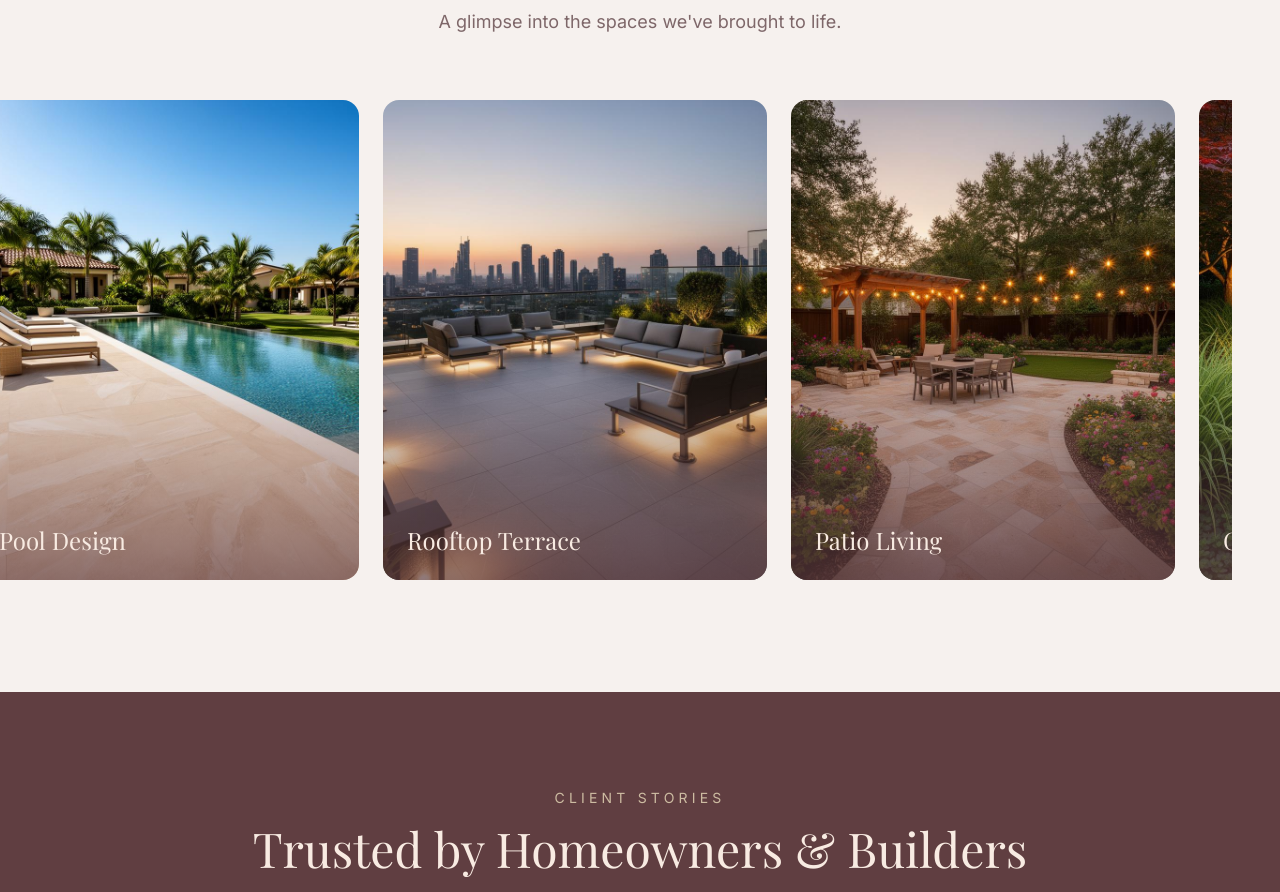
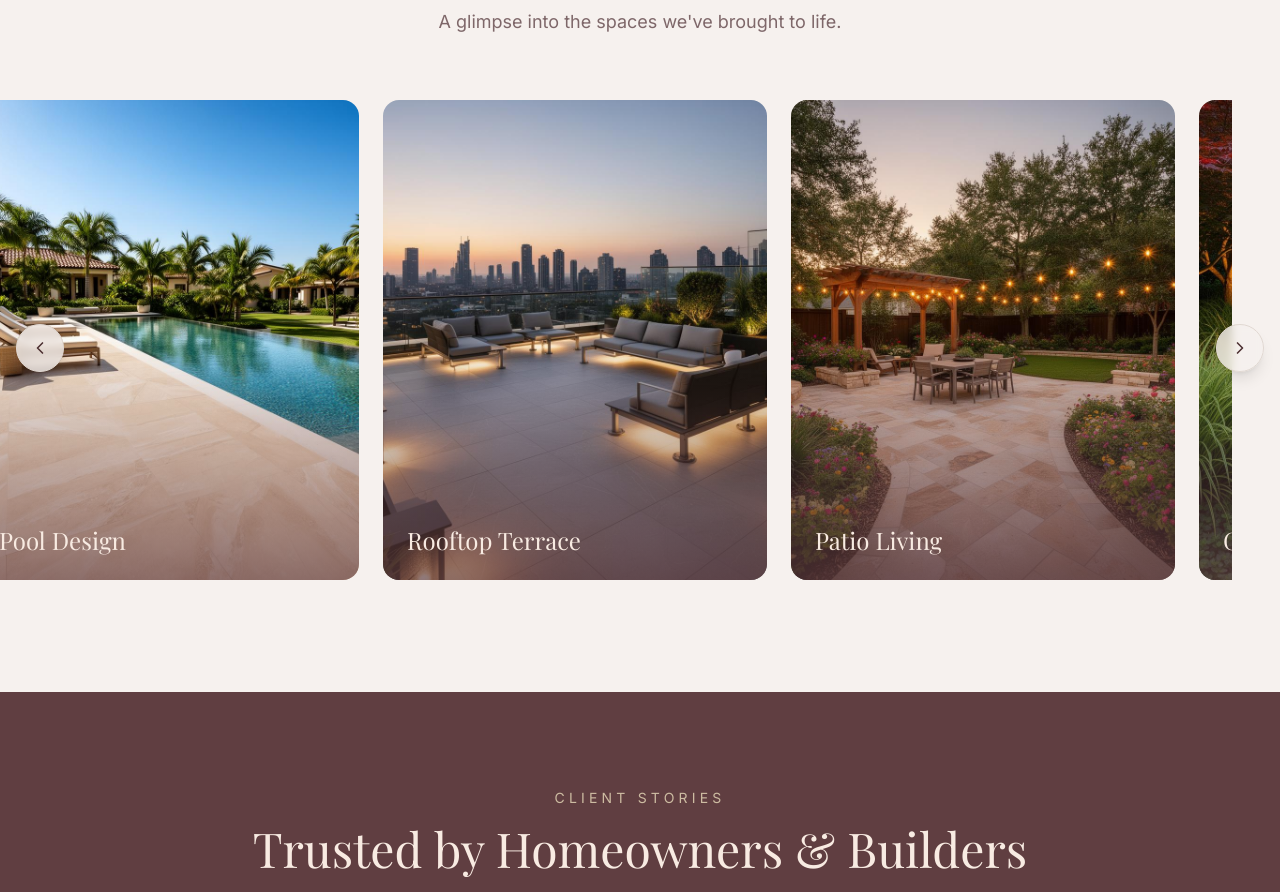
Before and after one commit to SamisDone/Atelier-De-Luca, a Next.js app: page / in a window 1280 px wide. Shown: the part 3442-4334 px from the top of the page. Built offline with nearby package versions, Linux system fonts and the light colour scheme.

Commit message:
Add carousel arrows
Co-authored-by: SamisDone <119945235+SamisDone@users.noreply.github.com>

```diff
--- a/src/components/VideoShowcase.tsx
+++ b/src/components/VideoShowcase.tsx
@@ -1,7 +1,8 @@
 "use client";
 
 import { motion, useScroll, useTransform } from "framer-motion";
-import { useRef } from "react";
+import { useRef, useCallback } from "react";
+import { ChevronLeft, ChevronRight } from "lucide-react";
 
 const showcaseImages = [
   { src: "/images/gallery-pool.jpg", label: "Pool Design" },
@@ -12,12 +13,24 @@ const showcaseImages = [
 
 const VideoShowcase = () => {
   const containerRef = useRef<HTMLDivElement>(null);
+  const stripRef = useRef<HTMLDivElement>(null);
+
   const { scrollYProgress } = useScroll({
     target: containerRef,
     offset: ["start end", "end start"],
   });
 
   const parallaxX = useTransform(scrollYProgress, [0, 1], ["0px", "-120px"]);
+
+  const scroll = useCallback((direction: "left" | "right") => {
+    if (!stripRef.current) return;
+    const cardWidth = stripRef.current.firstElementChild?.clientWidth ?? 400;
+    const scrollAmount = cardWidth + 24; // card width + gap
+    stripRef.current.scrollBy({
+      left: direction === "right" ? scrollAmount : -scrollAmount,
+      behavior: "smooth",
+    });
+  }, []);
 
   return (
     <section ref={containerRef} className="py-24 bg-background overflow-hidden">
@@ -41,9 +54,32 @@ const VideoShowcase = () => {
         </motion.div>
       </div>
 
+      {/* Carousel with arrow buttons */}
+      <div className="relative">
+        {/* Left arrow */}
+        <button
+          onClick={() => scroll("left")}
+          aria-label="Scroll left"
+          className="hidden md:flex absolute left-4 top-1/2 -translate-y-1/2 z-10 w-12 h-12 items-center justify-center rounded-full bg-background/80 backdrop-blur-sm border border-border text-foreground hover:bg-brand hover:text-primary-foreground hover:border-brand transition-all duration-300 shadow-lg"
+        >
+          <ChevronLeft className="w-5 h-5" />
+        </button>
+
+        {/* Right arrow */}
+        <button
+          onClick={() => scroll("right")}
+          aria-label="Scroll right"
+          className="hidden md:flex absolute right-4 top-1/2 -translate-y-1/2 z-10 w-12 h-12 items-center justify-center rounded-full bg-background/80 backdrop-blur-sm border border-border text-foreground hover:bg-brand hover:text-primary-foreground hover:border-brand transition-all duration-300 shadow-lg"
+        >
+          <ChevronRight className="w-5 h-5" />
+        </button>
+
         {/* Snap-scrollable image strip with subtle parallax */}
         <motion.div style={{ x: parallaxX }}>
-        <div className="flex gap-6 pl-6 pr-6 overflow-x-auto snap-x snap-mandatory scrollbar-hide pb-4">
+          <div
+            ref={stripRef}
+            className="flex gap-6 pl-6 pr-6 overflow-x-auto snap-x snap-mandatory scrollbar-hide pb-4"
+          >
             {showcaseImages.map((img, i) => (
               <motion.div
                 key={img.label}
@@ -67,6 +103,7 @@ const VideoShowcase = () => {
             ))}
           </div>
         </motion.div>
+      </div>
     </section>
   );
 };
```
Lines whose indentation alone changed are shown as unchanged.
